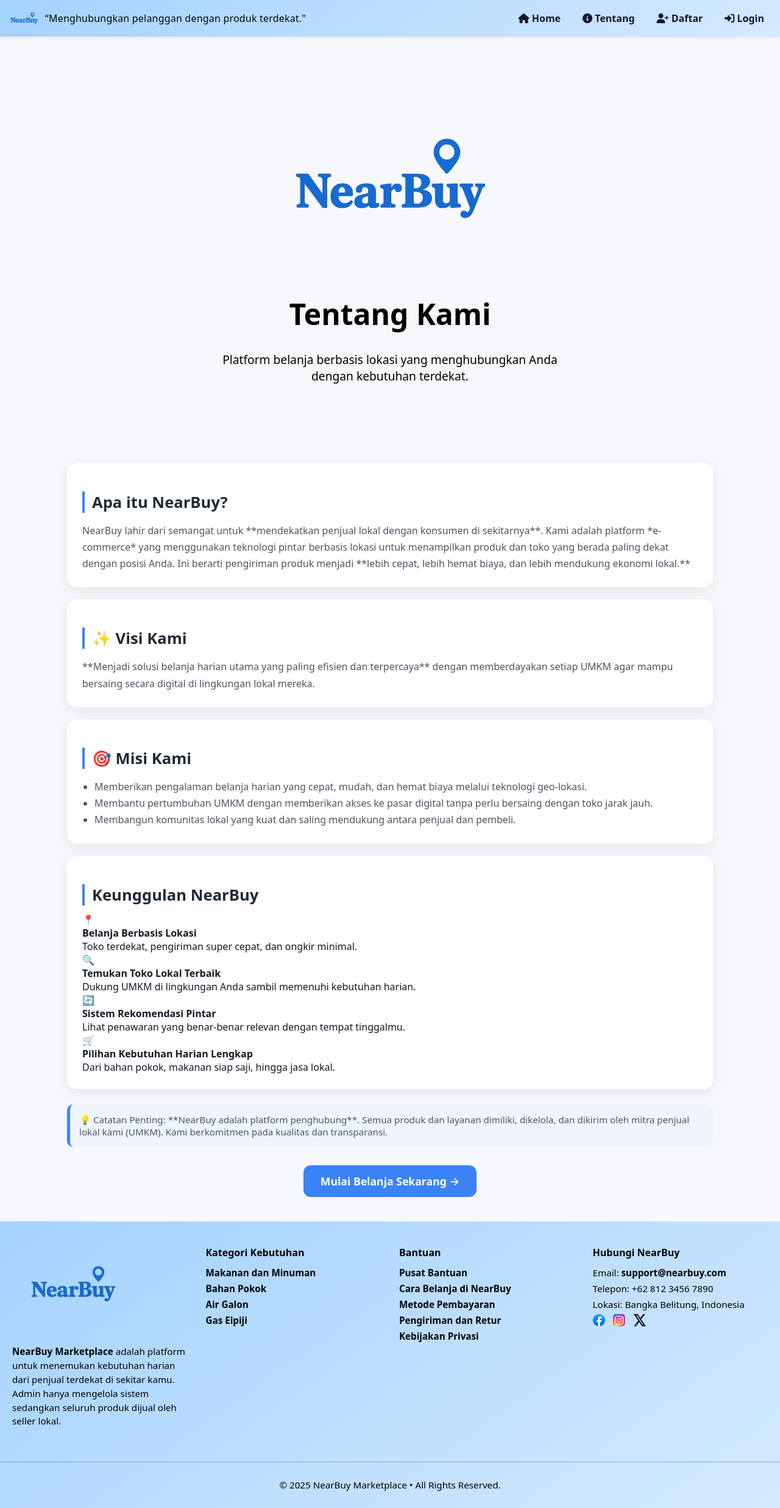
After one commit to mirza-74/NearBuy-Marketplace, a PHP site: page /tentang.php in a window 1280 px wide. The commit adds this page. Shown: the whole page at 61% size. Run offline with PHP 8.4, Linux system fonts and the light colour scheme.

Commit message:
penambangan tentang

```diff
--- a/includes/footer.php
+++ b/includes/footer.php
@@ -57,9 +57,9 @@ if (!isset($BASE) || !$BASE) {
         <li>Lokasi: Bangka Belitung, Indonesia</li>
       </ul>
       <div class="social-links">
-        <a href="#"><img src="<?= e($BASE) ?>/assets/icon-fb.svg" alt="Facebook"></a>
-        <a href="#"><img src="<?= e($BASE) ?>/assets/icon-ig.svg" alt="Instagram"></a>
-        <a href="#"><img src="<?= e($BASE) ?>/assets/icon-x.svg" alt="X"></a>
+        <a href="#"><img src="<?= e($BASE) ?>/assets/Facebook.png" alt="Facebook"></a>
+        <a href="#"><img src="<?= e($BASE) ?>/assets/instagram.png" alt="Instagram"></a>
+        <a href="#"><img src="<?= e($BASE) ?>/assets/X.png" alt="X"></a>
       </div>
     </div>
   </div>
--- a/includes/header.php
+++ b/includes/header.php
@@ -153,9 +153,7 @@ if ($user && in_array($role, ['pengguna', 'seller'], true)) {
           <i class="fa-solid fa-circle-info"></i> <span>Tentang</span>
         </a>
 
-        <a href="<?= e($BASE) ?>/kontak.php">
-          <i class="fa-solid fa-headset"></i> <span>Kontak</span>
-        </a>
+
 
         <a href="<?= e($BASE) ?>/register.php">
           <i class="fa-solid fa-user-plus"></i> <span>Daftar</span>
--- /dev/null
+++ b/public/tentang.php
@@ -0,0 +1,265 @@
+<?php
+// ===============================================================
+// NearBuy – Tentang (Versi Final: Logo dan Teks di Hero Section, CTA Fix)
+// ===============================================================
+declare(strict_types=1);
+
+$scriptDir = str_replace('\\', '/', dirname($_SERVER['SCRIPT_NAME'] ?? ''));
+$BASE = rtrim($scriptDir, '/');
+
+// Pastikan file-file berikut ada di path yang benar:
+require_once __DIR__ . '/../includes/session.php';
+require_once __DIR__ . '/../includes/db.php';
+require_once __DIR__ . '/../includes/settings.php';
+require_once __DIR__ . '/../includes/header.php';
+?>
+
+<style>
+/* ===============================================================
+ * CSS Override untuk Full Width (Menghilangkan Sidebar)
+ * =============================================================== */
+.content {
+  width: 100% !important;
+  float: none !important;
+}
+.page-wrap {
+  display: block !important;
+  grid-template-columns: 1fr !important;
+}
+
+/* ===============================================================
+ * General Styling & Layout
+ * =============================================================== */
+ .about-wrapper {
+  padding: 0;
+  animation: fadeIn .4s ease;
+  margin: 0 auto;
+ }
+
+ .section-card-container {
+  max-width: 1100px;
+  margin: 0 auto;
+  padding: 0 20px;
+ }
+
+ .section-card {
+  background: #fff;
+  border-radius: 16px;
+  padding: 25px;
+  margin-bottom: 20px;
+  box-shadow: 0 6px 20px rgba(0,0,0,0.08);
+ }
+
+ .section-card h2 {
+  font-size: 1.6rem;
+  margin-bottom: 12px;
+  color: #1f2937;
+  border-left: 4px solid #3b82f6;
+  padding-left: 12px;
+  font-weight: 700;
+ }
+
+ .section-card p, .section-card ul {
+  line-height: 1.7;
+  color: #4b5563;
+  margin-bottom: 0;
+ }
+
+ .section-card ul {
+  padding-left: 20px;
+ }
+
+/* ===============================================================
+ * Hero Section (Logo dan Teks di Tengah)
+ * =============================================================== */
+.about-hero {
+  /* Latar belakang abu-abu seperti di gambar */
+
+  padding: 80px 5vw;
+  border-radius: 0;
+  color: black; /* Teks di hero berwarna putih */
+  margin-bottom: 30px;
+  min-height: 250px;
+  position: relative;
+  text-align: center;
+}
+
+/* Hapus overlay jika tidak dibutuhkan, biarkan warna logo utama mendominasi */
+.about-hero::before {
+  content: none;
+}
+
+.hero-content-inner {
+  max-width: 1100px;
+  margin: 0 auto;
+  position: relative;
+  z-index: 2;
+  padding: 0 20px;
+
+  /* Flexbox untuk menempatkan semua elemen di tengah */
+  display: flex;
+  flex-direction: column;
+  align-items: center;
+  justify-content: center;
+}
+
+.about-hero h1 {
+  font-size: 3rem;
+  margin-top: 10px;
+  margin-bottom: 10px;
+  font-weight: 900;
+  color: black; /* Judul berwarna putih */
+  text-shadow: 1px 1px 3px rgba(245, 242, 242, 0.6);
+}
+
+.about-hero p {
+  opacity: 1;
+  font-size: 1.2rem;
+  max-width: 600px;
+  color: black; /* Deskripsi berwarna putih */
+  text-shadow: 1px 1px 3px rgba(245, 243, 243, 0.6);
+}
+
+/* ===============================================================
+ * Logo di Hero Section (Placeholder Logo Besar)
+ * =============================================================== */
+ .logo-hero {
+  /* Ganti path gambar ini ke logo Anda (Pin Map dan Teks 'NearBuy' yang berwarna biru) */
+  max-width: 450px;
+  height: auto;
+  margin-bottom: 20px;
+  margin-top: 0;
+}
+
+/* ===============================================================
+ * CTA (Call to Action) Styling
+ * =============================================================== */
+ .cta-center {
+  text-align: center;
+  margin-top: 30px;
+  margin-bottom: 40px;
+ }
+
+.btn-primary {
+  background: #3b82f6;
+  padding: 14px 28px;
+  color: white;
+  border-radius: 12px;
+  text-decoration: none;
+  font-size: 1.1rem;
+  font-weight: 600;
+  transition: .3s;
+  display: inline-block;
+}
+
+.btn-primary:hover {
+  background: #2563eb;
+  box-shadow: 0 4px 15px rgba(59, 130, 246, 0.4);
+}
+
+.note-box {
+  background: #f0f4ff;
+  padding: 15px;
+  border-left: 5px solid #3b82f6;
+  border-radius: 10px;
+  margin-top: 25px;
+  color: #475569;
+  font-size: 0.95rem;
+}
+
+/* ===============================================================
+ * Responsiveness
+ * =============================================================== */
+@media (max-width: 768px) {
+ .vision-mission-grid {
+   grid-template-columns: 1fr;
+ }
+ .about-hero h1 {
+   font-size: 2.5rem;
+ }
+ .logo-hero {
+   max-width: 90%;
+ }
+}
+</style>
+
+
+<div class="page-wrap">
+<div class="content">
+
+ <div class="about-wrapper">
+
+  <header class="about-hero">
+   <div class="hero-content-inner">
+            <img src="<?= e($BASE) ?>/assets/logo_nearbuy.png" alt="Logo NearBuy Lengkap" class="logo-hero">
+
+     <h1>Tentang Kami</h1>
+     <p>Platform belanja berbasis lokasi yang menghubungkan Anda dengan kebutuhan terdekat.</p>
+   </div>
+  </header>
+
+  <div class="section-card-container">
+
+   <section class="section-card">
+    <h2>Apa itu NearBuy?</h2>
+    <p>
+     NearBuy lahir dari semangat untuk **mendekatkan penjual lokal dengan konsumen di sekitarnya**. Kami adalah platform *e-commerce* yang menggunakan teknologi pintar berbasis lokasi untuk menampilkan produk dan toko yang berada paling dekat dengan posisi Anda. Ini berarti pengiriman produk menjadi **lebih cepat, lebih hemat biaya, dan lebih mendukung ekonomi lokal.**
+    </p>
+   </section>
+
+     <div class="vision-mission-grid">
+    <section class="section-card">
+     <h2>✨ Visi Kami</h2>
+     <p>
+      **Menjadi solusi belanja harian utama yang paling efisien dan terpercaya** dengan memberdayakan setiap UMKM agar mampu bersaing secara digital di lingkungan lokal mereka.
+     </p>
+    </section>
+
+    <section class="section-card">
+     <h2>🎯 Misi Kami</h2>
+     <ul>
+      <li>Memberikan pengalaman belanja harian yang cepat, mudah, dan hemat biaya melalui teknologi geo-lokasi.</li>
+      <li>Membantu pertumbuhan UMKM dengan memberikan akses ke pasar digital tanpa perlu bersaing dengan toko jarak jauh.</li>
+      <li>Membangun komunitas lokal yang kuat dan saling mendukung antara penjual dan pembeli.</li>
+     </ul>
+    </section>
+    </div>
+
+   <section class="section-card">
+    <h2>Keunggulan NearBuy</h2>
+
+    <div class="feature-list">
+     <div class="feature-item">
+      <div class="feature-icon">📍</div>
+      <div><b>Belanja Berbasis Lokasi</b><br>Toko terdekat, pengiriman super cepat, dan ongkir minimal.</div>
+     </div>
+     <div class="feature-item">
+      <div class="feature-icon">🔍</div>
+      <div><b>Temukan Toko Lokal Terbaik</b><br>Dukung UMKM di lingkungan Anda sambil memenuhi kebutuhan harian.</div>
+     </div>
+     <div class="feature-item">
+      <div class="feature-icon">🔄</div>
+      <div><b>Sistem Rekomendasi Pintar</b><br>Lihat penawaran yang benar-benar relevan dengan tempat tinggalmu.</div>
+     </div>
+     <div class="feature-item">
+      <div class="feature-icon">🛒</div>
+      <div><b>Pilihan Kebutuhan Harian Lengkap</b><br>Dari bahan pokok, makanan siap saji, hingga jasa lokal.</div>
+     </div>
+    </div>
+   </section>
+
+   <div class="note-box">
+    💡 Catatan Penting: **NearBuy adalah platform penghubung**. Semua produk dan layanan dimiliki, dikelola, dan dikirim oleh mitra penjual lokal kami (UMKM). Kami berkomitmen pada kualitas dan transparansi.
+   </div>
+
+           <div class="cta-center">
+    <a href="<?= e($BASE) ?>/index.php" class="btn-primary">Mulai Belanja Sekarang →</a>
+   </div>
+
+  </div>  </div> </div>
+</div>
+
+<?php require_once __DIR__ . '/../includes/footer.php'; ?>
+</main>
+</body>
+</html>
```
Also changed, not shown: public/assets/Facebook.png (added), public/assets/X.png (added), public/assets/icon_fb.png (added), public/assets/instagram.png (added), public/uploads/products/product_20251209_103719_ba3820.jpg (added), uploads/payment_proofs/1_1765272106.jpg (added), uploads/payment_proofs/5_1765272856.jpg (added).
